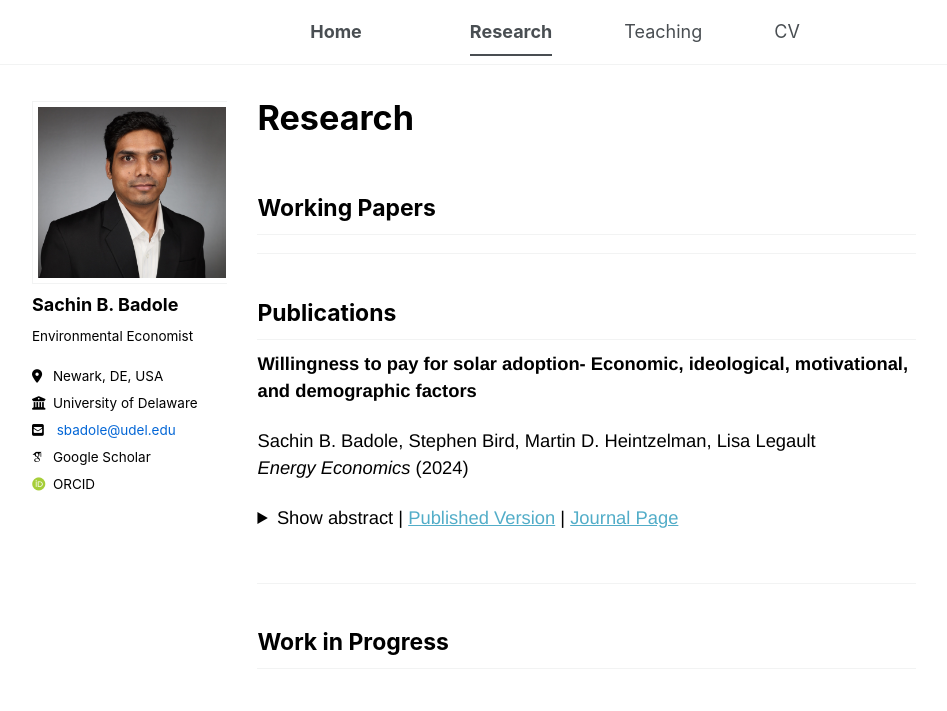
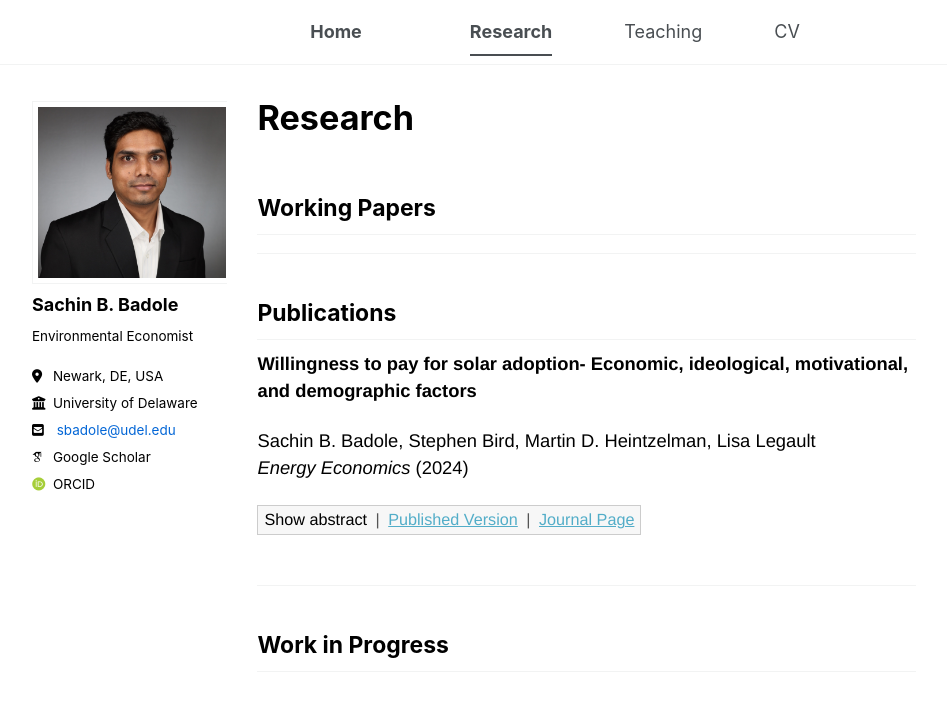
Before and after one commit to sachin-b-badole/sachin-b-badole.github.io, a Jekyll site: the page built from _pages/research.md, in a window 1280 px wide. Shown: the top 711 px of the page, without its empty margins (76-1023 px from the left). Built offline with Jekyll 4.4.1, drawn with Linux system fonts in a browser that asks for light colours; some web fonts are replaced; a script bundle is joined from its source files by our own code; library files that are not in the unit come from our copies.

Commit message:
Update custom.css

```diff
--- a/assets/css/custom.css
+++ b/assets/css/custom.css
@@ -431,61 +431,47 @@ details.abs-block p {
 /* ===== Research page: inline abstract + links ===== */
 
 /* -------------- Research page abstract toggle -------------- */
+/* ------- Research page: abstract toggle + links in one bar ------- */
 
-/* Put everything on one line */
-.paper-bar {
-  display: flex;
-  flex-wrap: wrap;
-  align-items: center;
-  gap: 6px;
+.paper-toggle {
+  margin-top: 0.3rem;
   font-size: 0.9rem;
-  margin-top: 0.3rem;
 }
 
-/* Make details/summary look like a small button*/
-.paper-bar details {
+/* Summary behaves like a compact bar, not full width */
+.paper-toggle > summary {
   display: inline-block;
-  vertical-align: middle;
-}
-
-
-.paper-bar summary {
   cursor: pointer;
   padding: 2px 6px;
   border: 1px solid #ccc;
   background: #f7f7f7;
   list-style: none;
-  display: inline-block;
 }
 
-/* hide the default triangle */
-.paper-bar summary::-webkit-details-marker {
+/* Remove default triangle */
+.paper-toggle > summary::-webkit-details-marker {
   display: none;
 }
 
-/* TEXT SWITCHING: show vs hide */
-summary .hide {
+/* Show/Hide text switching */
+.paper-toggle summary .hide {
   display: none;
 }
-
-details[open] summary .show {
+.paper-toggle[open] summary .show {
   display: none;
 }
-
-details[open] summary .hide {
+.paper-toggle[open] summary .hide {
   display: inline;
 }
 
-/* Abstract body drops below the bar */
-.paper-bar .abstract-text {
+/* Pipe separators between items in the bar */
+.paper-toggle summary .sep {
+  margin: 0 4px;
+  color: #555;
+}
+
+/* Abstract text below the bar */
+.paper-toggle .abstract-text {
   margin-top: 0.4rem;
-  flex-basis: 100%;
-  font-size: 0.9rem;
   line-height: 1.4;
 }
-
-/* separator pipes */
-.paper-bar .sep {
-  color: #555;
-  margin: 0 3px;
-}
```
